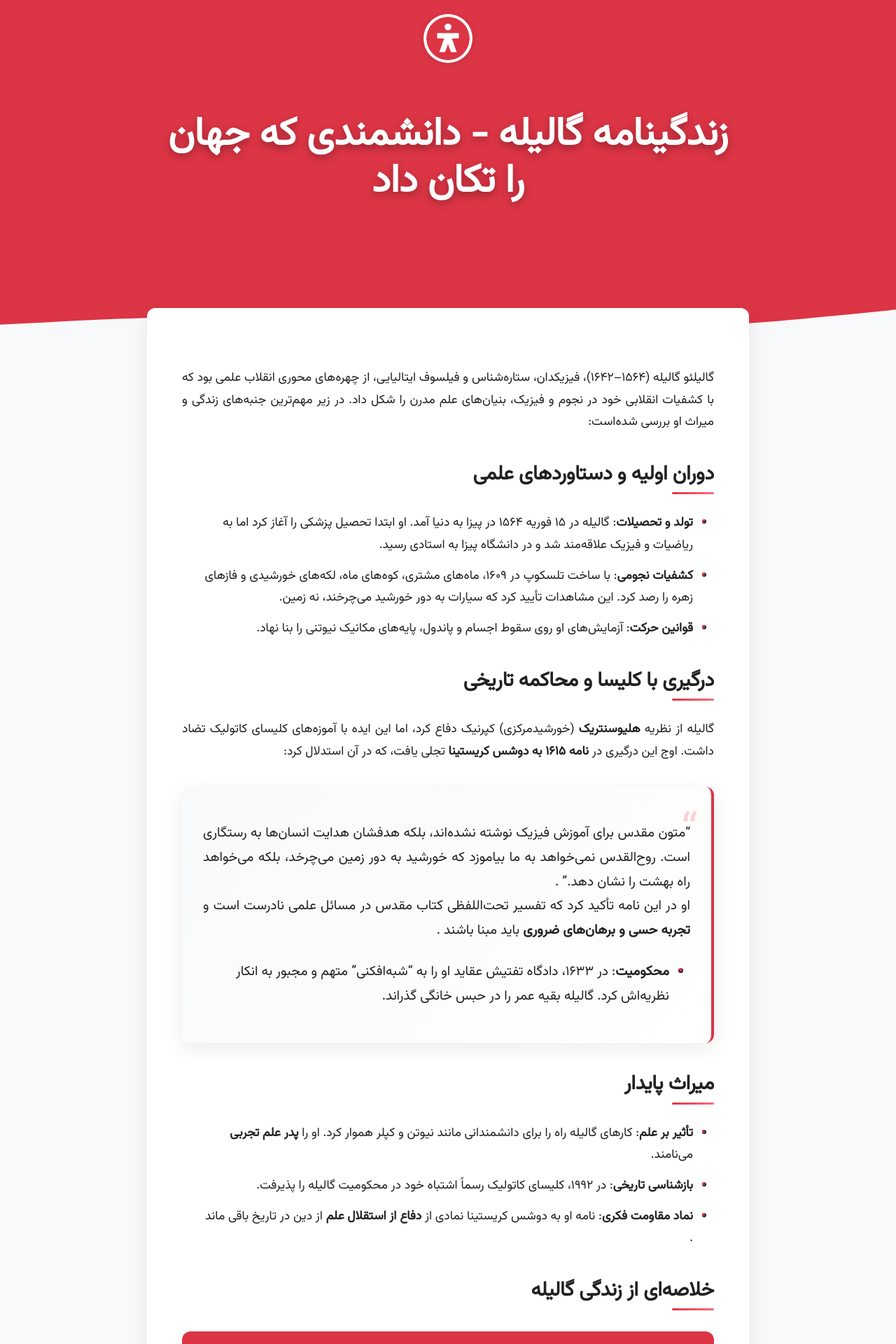
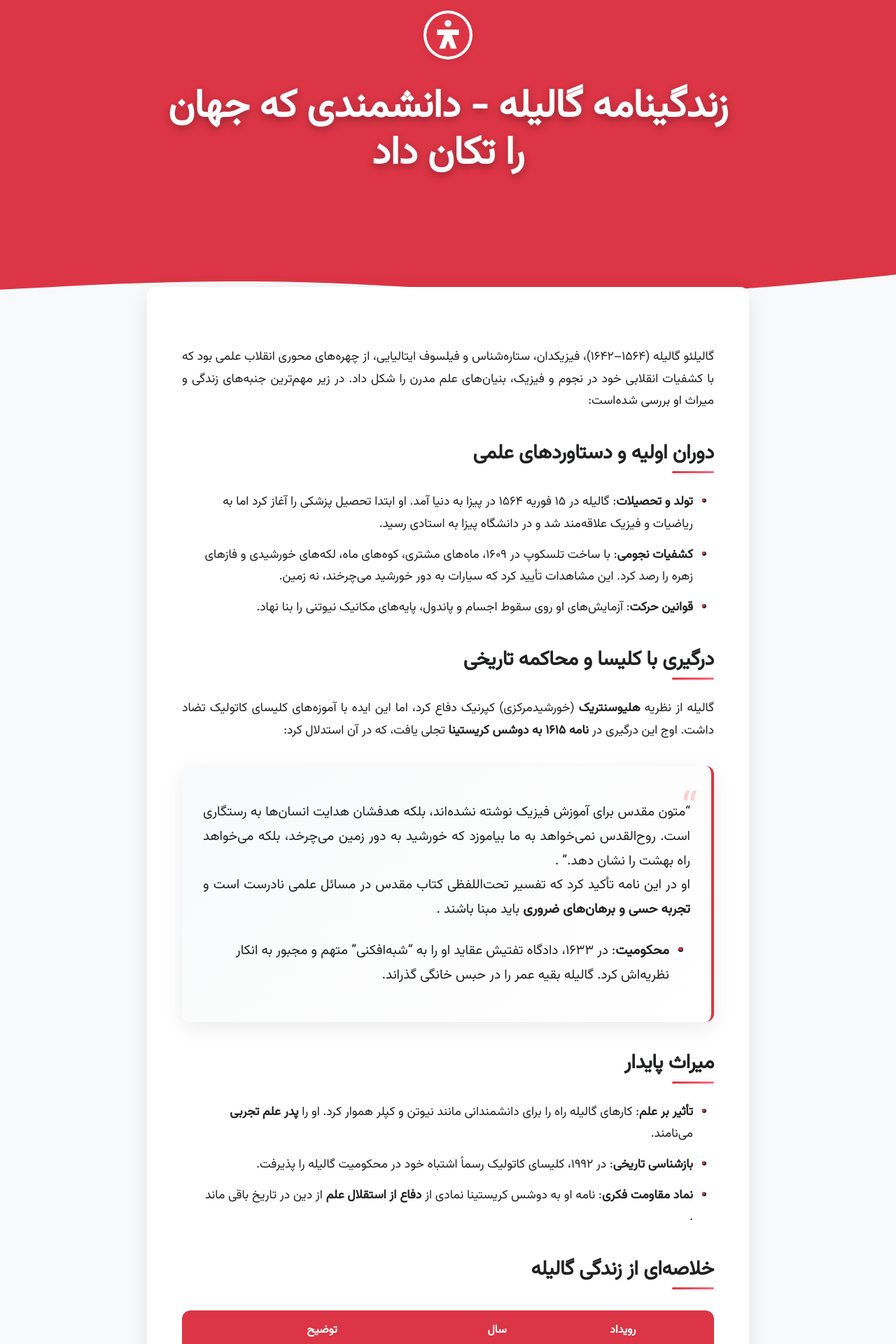
Before and after one commit to darkblog/darkblog.github.io, a Jekyll site: the page built from _posts/2025-7-5-68.md, in a window 1280 px wide. Shown: the top 1920 px of the page at 70% size. Built offline with Jekyll 4.4.1, drawn with Linux system fonts in a browser that asks for light colours.

Commit message:
Update post.html

```diff
--- a/_layouts/post.html
+++ b/_layouts/post.html
@@ -59,7 +59,7 @@
 
         .hero-section {
             background: var(--primary-color);
-            min-height: 500px;
+            min-height: 450px;
             position: relative;
             margin-bottom: 60px;
             display: flex;
@@ -69,7 +69,7 @@
 
         nav {
             background: transparent;
-            padding: 20px 0;
+            padding: 15px 0;
             position: relative;
             z-index: 1000;
             display: flex;
@@ -113,9 +113,10 @@
             align-items: flex-start;
             justify-content: center;
             text-align: center;
-            padding: 50px 20px 20px;
-            min-height: 200px;
+            padding: 25px 20px 20px;
+            min-height: 180px;
             flex-grow: 1;
+            margin-top: -5px;
         }
 
         .header-content {
@@ -151,7 +152,7 @@
         main {
             flex: 1;
             max-width: 900px;
-            margin: -120px auto 80px;
+            margin: -100px auto 80px;
             padding: 0 20px;
             width: 100%;
             position: relative;
@@ -511,7 +512,7 @@
 
         @media (max-width: 768px) {
             .hero-section {
-                min-height: 450px;
+                min-height: 400px;
             }
 
             .post-title {
@@ -539,7 +540,7 @@
             }
 
             main {
-                margin: -100px auto 60px;
+                margin: -80px auto 60px;
             }
 
             .header-content {
@@ -549,7 +550,7 @@
 
         @media (max-width: 576px) {
             .hero-section {
-                min-height: 400px;
+                min-height: 350px;
             }
 
             .nav-logo {
@@ -581,7 +582,7 @@
             }
 
             main {
-                margin: -80px auto 40px;
+                margin: -60px auto 40px;
             }
 
             .header-content {
```
